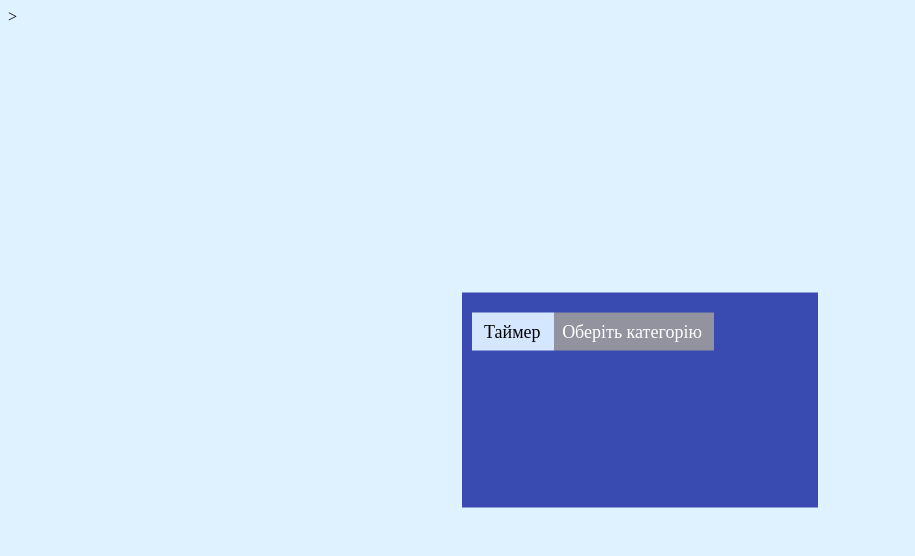
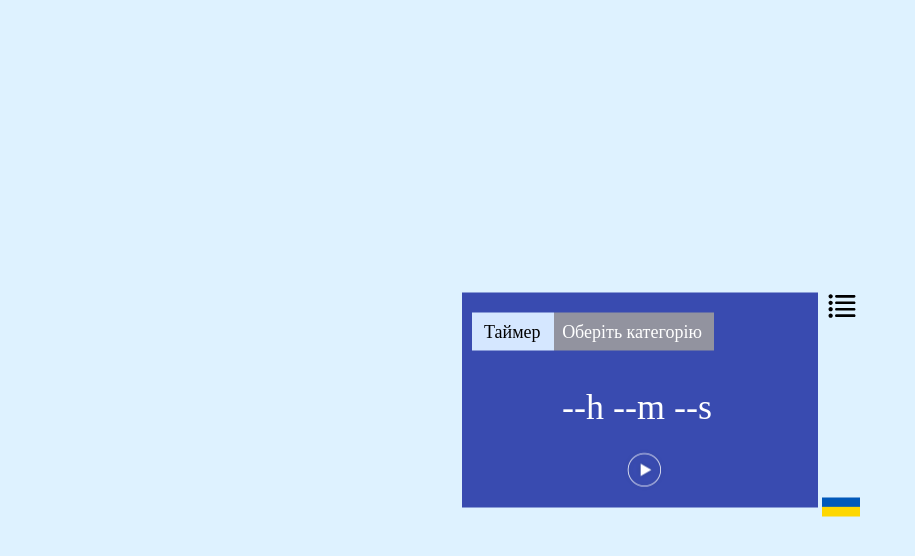
Before and after one commit to JiSien0/CntrlTime, a plain HTML site: page interface/main.html in a window 1280 px wide. Shown: the whole page, without its empty margins (0-915 px from the left). Drawn offline with Linux system fonts and the light colour scheme.

Commit message:
Update interface 1.2

```diff
--- a/interface/main.html
+++ b/interface/main.html
@@ -3,7 +3,7 @@
 <head>
     <meta charset="UTF-8">
     <title>CtrlTime</title>
-    <script src="eel.js"></script>>
+    <script src="eel.js"></script>
     <link rel="icon" type="image/png" href="/icon.png">
     <link rel="stylesheet" href="styles.css">
 </head>
@@ -15,6 +15,21 @@
     <div id="choose-ctg">
         <p2>Оберіть категорію</p2>
     </div>
+    <div id="timer">
+        <p3>--h --m --s</p3>
+    </div>
+    <div id="language">
+   <img src="images/flag_ukraine.jpg"
+        alt="Вибір мови" width="38" height="19">
+    </div>
+     <div id="menu">
+   <img src="images/list.svg"
+        alt="Випадаючий список" width="54" height="27">
+    </div>
+    <div id="start-button">
+   <img src="images/play-button-ifa-1.png"
+        alt="Кнопка програвання" width="45" height="45">
+    </div>
 </div>
 </body>
 </html>
--- a/interface/styles.css
+++ b/interface/styles.css
@@ -54,3 +54,42 @@ line-height: 39px;
 text-align: center;
 color: #FFFFFF;
 }
+
+p3 {
+position: absolute;
+width: 150px;
+height: 96px;
+left: 100px;
+top: 50px;
+font-family: 'Jomhuria';
+font-style: normal;
+font-weight: 400;
+font-size: 36px;
+line-height: 128px;
+color: #FFFFFF;
+}
+
+#language {
+position: absolute;
+width: 1px;
+height: 1px;
+left: 360px;
+top: 205px;
+background: https://cdn-emmef.nitrocdn.com/IqjJNajKEsYHtBWHMGqqzRBIAhJYnual/assets/images/optimized/rev-deac2c9/starspangledflags.com/wp-content/uploads/ukraine-flag.jpg;
+}
+
+#menu {
+position: relative;
+width: 31px;
+height: 30px;
+left: 353px;
+top: 0px;
+}
+
+#start-button {
+position: relative;
+width: 48px;
+height: 38px;
+left: 160px;
+top: 125px;
+}
```
Also changed, not shown: interface/Icon.png (deleted), interface/images/flag_ukraine.jpg (added), interface/images/list.svg (added), interface/images/play-button-ifa-1.png (added), 1 other file.
